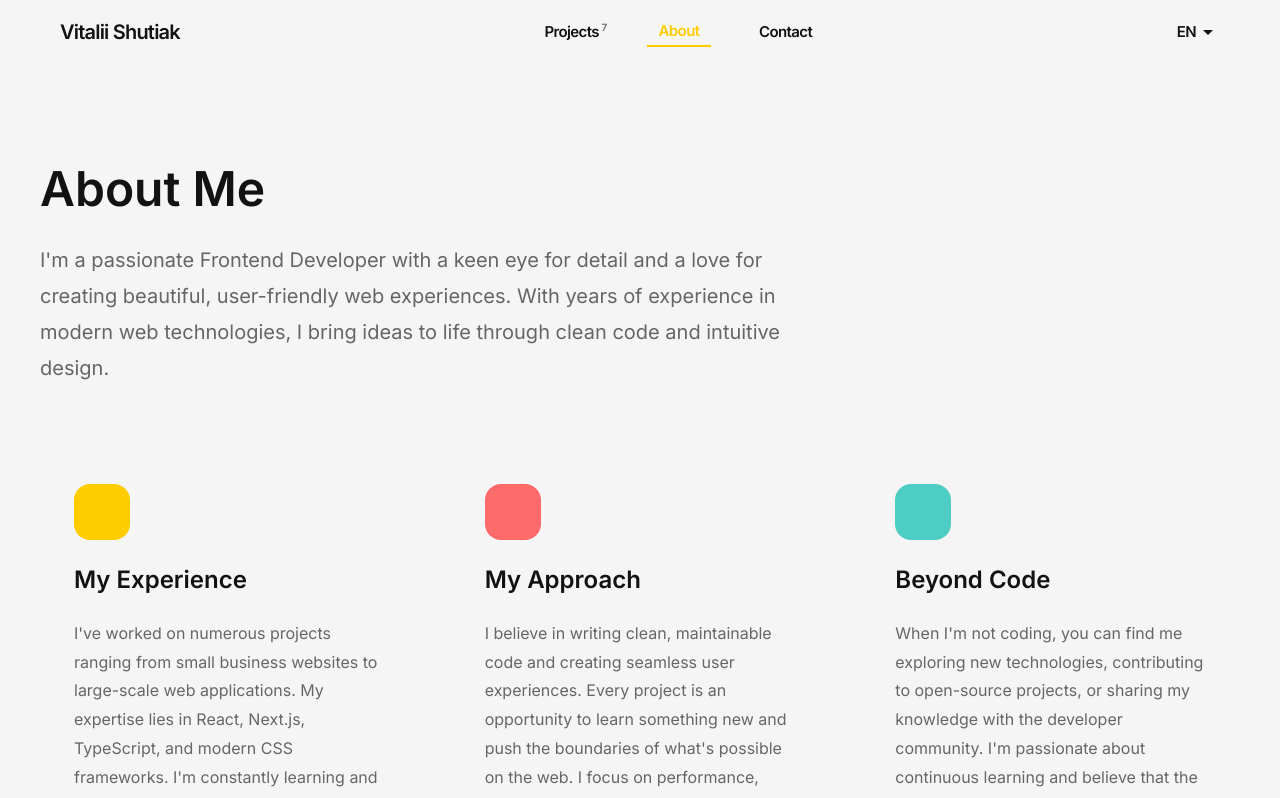
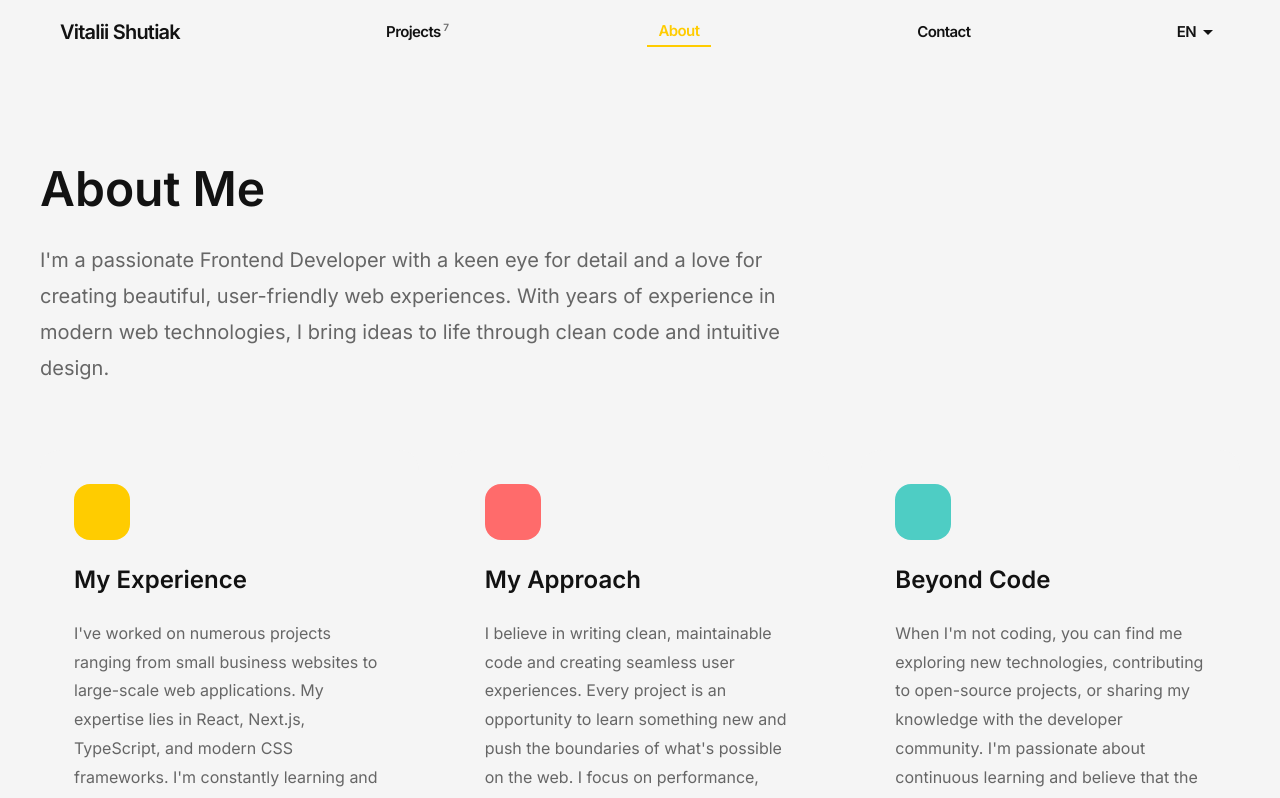
Before and after one commit to vitaliishutiak/portfolio-2025, a Next.js app in the folder my-app/: page /en/about in a window 1280 px wide. Shown: the top 798 px of the page. Built offline with nearby package versions, Linux system fonts and the light colour scheme; some icons are missing.

Commit message:
update header

```diff
--- a/my-app/components/Header.tsx
+++ b/my-app/components/Header.tsx
@@ -293,7 +293,6 @@ const Header: React.FC = () => {
             }}
           >
             {/* Left: Logo */}
-            <Box sx={{ flex: '0 0 auto', display: 'flex', alignItems: 'center' }}>
               <Typography
                 component={Link}
                 href="/"
@@ -309,18 +308,8 @@ const Header: React.FC = () => {
               >
                 Vitalii Shutiak
               </Typography>
-            </Box>
 
             {/* Center: Navigation */}
-            <Box
-              sx={{
-                flex: '1 1 auto',
-                display: { xs: 'none', md: 'flex' },
-                justifyContent: 'center',
-                alignItems: 'center',
-                gap: 5,
-              }}
-            >
               {navItems.slice(1).map((item) => {
                 const isProjects = item.href === '/projects';
                 return (
@@ -360,7 +349,6 @@ const Header: React.FC = () => {
                   </Button>
                 );
               })}
-            </Box>
 
             {/* Right: Language + Burger */}
             <Box
```
